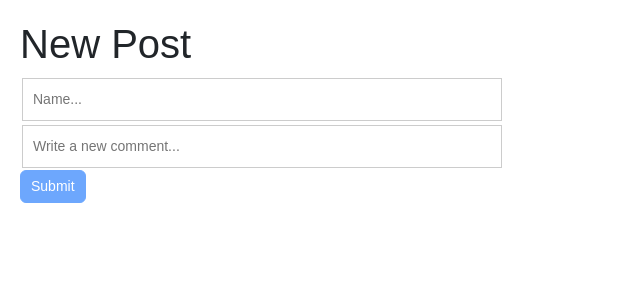
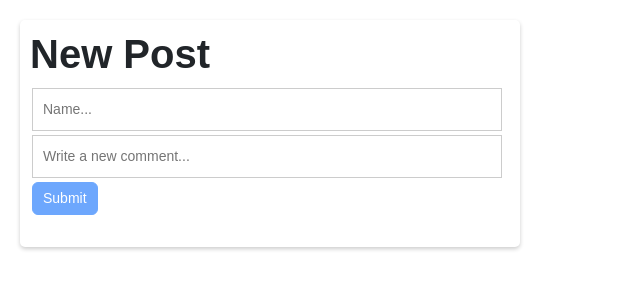
Before and after one commit to dramos2001/NestedCommentApp, a React (Create React App) app: page / in a window 1280 px wide. Shown: the top 300 px of the page, without its empty margins (0-640 px from the left). Built offline with nearby package versions, Linux system fonts and the light colour scheme.

Commit message:
Finished app

```diff
--- a/src/App.css
+++ b/src/App.css
@@ -5,9 +5,16 @@
   flex-direction: column;
 }
 
+.new-post {
+  border-radius: 5px;
+  width: 500px;
+  padding: 10px;
+  box-shadow: 0 2px 4px rgba(0, 0, 0, 0.2); /* Adjust the values as needed */
+}
+
 .comment-form {
   margin-bottom: 20px;
-  width: max-content;
+  width: 98%;
 }
 
 .comment-form input[type="text"] {
@@ -21,6 +28,7 @@
 }
 
 #submit-button {
+  margin: 2px;
   padding: 5px 10px;
   font-size: 14px;
   cursor: pointer;
@@ -43,21 +51,28 @@
 
 .comments {
   margin-top: 20px;
+  width: 500px;
 }
 
 .comment {
-  flex-direction: row;
+  overflow: auto;
+  width: max-content;
   margin-bottom: 10px;
   padding: 10px;
   border-left: solid #ccc;
 }
 
 .comment-body {
+  float: left;
   padding: 0px;
 }
 
 .comment-scores {
-
+  float: right;
+  display: flex;
+  justify-content: flex-end;
+  flex-direction: column;
+  align-items: center;
 }
 
 #comment-name {
--- a/src/App.js
+++ b/src/App.js
@@ -55,8 +55,10 @@ function App() {
 
   return (
     <div className='App'>
-      <h1>New Post</h1>
-      <CommentForm onSubmit={handleCommentSubmit}/>
+      <div className='new-post'>
+        <h1><b>New Post</b></h1>
+        <CommentForm onSubmit={handleCommentSubmit}/>
+      </div>
       {/* <form className='comment-form' onSubmit={(e) => handleCommentSubmit(e, undefined, nameInput)}>
         <input type='text' name='nameInput' placeholder='Name...'
          value={nameInput} onChange={handleNameChange}/>
--- a/src/Components/Comment.js
+++ b/src/Components/Comment.js
@@ -29,11 +29,11 @@ const Comment = ({ comment }) => {
         <div className='comment-body'>
           <p id='comment-name'>{comment.name}</p>
           <p>{comment.text}</p>
+          <button id='reply-button' class="btn btn-dark rounded" onClick={handleReplyButtonClick}>
+            Reply
+          </button>
         </div>
         <VoteComment/>
-        <button id='reply-button' class="btn btn-dark rounded" onClick={handleReplyButtonClick}>
-          Reply
-        </button>
         {isReplying && !formStatus && (
           <div>
             <CommentForm onSubmit={handleReplySubmit}/>
--- a/src/Components/VoteComment.js
+++ b/src/Components/VoteComment.js
@@ -14,13 +14,13 @@ const VoteComment = () => {
 
   return (
     <div className='comment-scores'>
-      <button onClick={handleCommentUpvote}>
+      <button class="btn btn-light" onClick={handleCommentUpvote}>
         <svg xmlns="http://www.w3.org/2000/svg" width="16" height="16" fill="currentColor" class="bi bi-arrow-up" viewBox="0 0 16 16">
           <path fill-rule="evenodd" d="M8 15a.5.5 0 0 0 .5-.5V2.707l3.146 3.147a.5.5 0 0 0 .708-.708l-4-4a.5.5 0 0 0-.708 0l-4 4a.5.5 0 1 0 .708.708L7.5 2.707V14.5a.5.5 0 0 0 .5.5z"/>
         </svg>
       </button>
       <span>{score}</span>
-      <button onClick={handleCommentDownvote}>
+      <button class="btn btn-light" onClick={handleCommentDownvote}>
         <svg xmlns="http://www.w3.org/2000/svg" width="16" height="16" fill="currentColor" class="bi bi-arrow-down" viewBox="0 0 16 16">
           <path fill-rule="evenodd" d="M8 1a.5.5 0 0 1 .5.5v11.793l3.146-3.147a.5.5 0 0 1 .708.708l-4 4a.5.5 0 0 1-.708 0l-4-4a.5.5 0 0 1 .708-.708L7.5 13.293V1.5A.5.5 0 0 1 8 1z"/>
         </svg>
```
